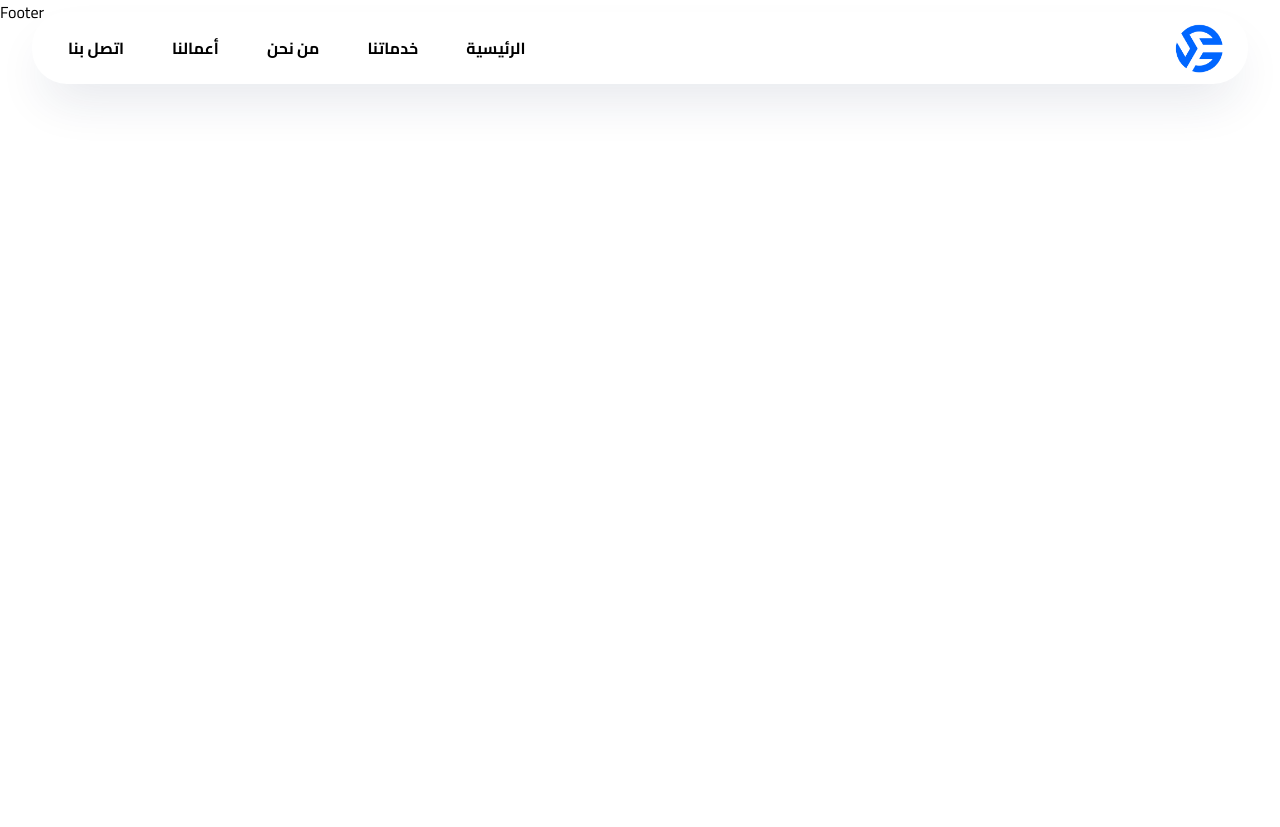
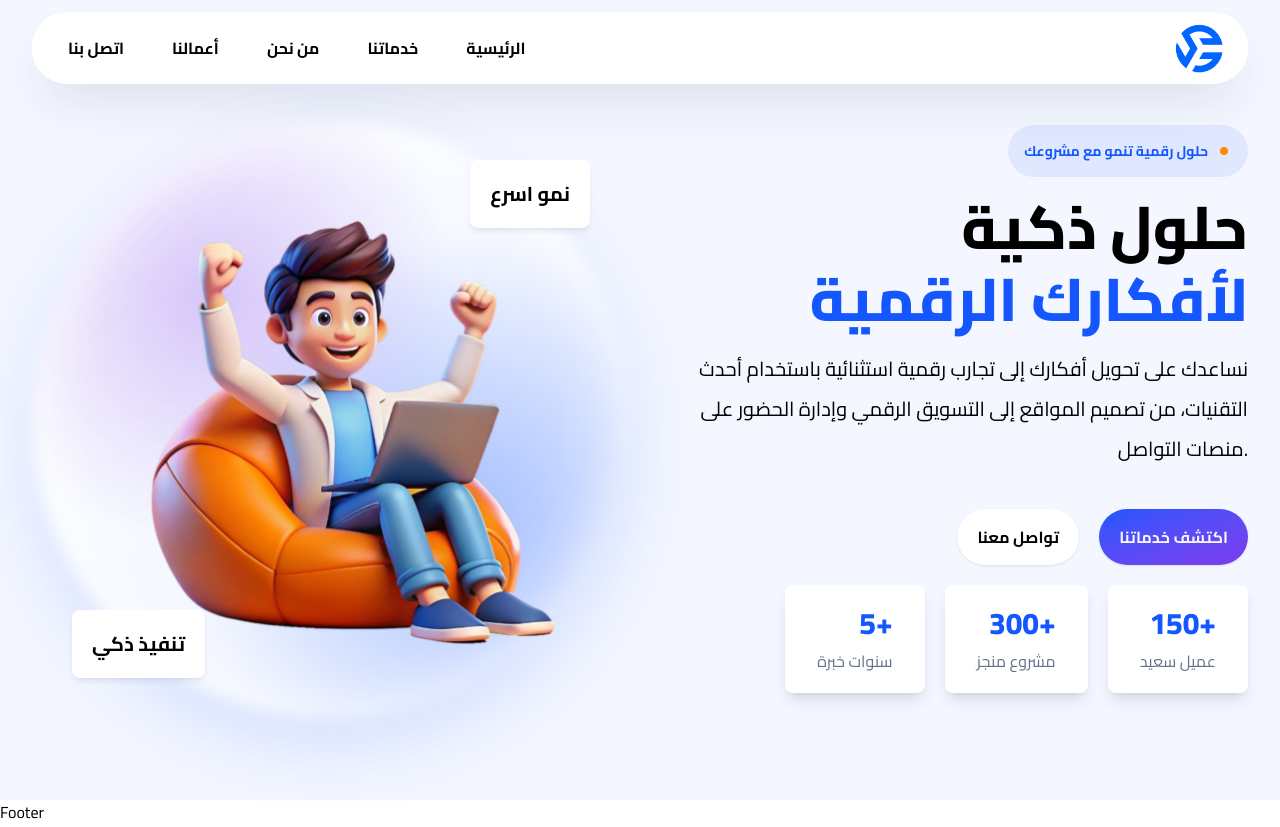
Before and after one commit to Yousef-El-Black/algomedia, a React (Vite) app in the folder client/: page / in a window 1280 px wide. Before the commit the page ends 800 px from the top, so only its background shows below. Built offline with nearby package versions, Linux system fonts and the light colour scheme.

Commit message:
Adding Home Section Desktop

```diff
--- a/client/src/components/Header.tsx
+++ b/client/src/components/Header.tsx
@@ -32,7 +32,7 @@ const Header = () => {
   return (
     <header className="py-3 fixed top-0 left-0 w-full z-90">
       <div className="container h-18">
-        <div className="w-full h-full shadow-2xl shadow-shadow rounded-[35px] flex justify-between items-center px-5">
+        <div className="w-full h-full shadow-2xl shadow-shadow rounded-[35px] flex justify-between items-center px-5 bg-card">
           <div className="left">
             <ul className="flex flex-row-reverse gap-4 font-bold">
               {menuLinks.map((item: MenuLinkType, index: number) => {
@@ -40,7 +40,7 @@ const Header = () => {
                   <li key={"menuLink-" + index} className=" ">
                     <Link
                       to={item.link}
-                      className="h-14 py-2 px-4 rounded-full bg-linear-to-br hover:from-primary hover:to-secondary hover:text-white hover:translate-y-10 relative transition-transform duration-300"
+                      className="h-14 py-2 px-4 rounded-full bg-linear-to-br hover:from-primary hover:to-secondary hover:text-white duration-300"
                     >
                       {item.title}
                     </Link>
@@ -53,11 +53,7 @@ const Header = () => {
             to="/"
             className="right h-full flex justify-center items-center"
           >
-            <img
-              src="/public/assets/circle-logo.png"
-              alt=""
-              className="h-4/5"
-            />
+            <img src="/assets/circle-logo.png" alt="" className="h-4/5" />
           </Link>
         </div>
       </div>
--- a/client/src/index.css
+++ b/client/src/index.css
@@ -7,6 +7,22 @@ body {
 
 .container {
   @apply max-w-7xl mx-auto px-4 sm:px-6 lg:px-8;
+}
+
+.btn {
+  @apply font-bold px-5 py-4 rounded-full shadow shadow-shadowsm duration-200 hover:-translate-y-1;
+}
+
+.primary-btn {
+  @apply bg-linear-to-br from-primary to-secondary text-soft;
+}
+
+.secondary-btn {
+  @apply bg-card hover:bg-primary hover:text-white;
+}
+
+.eyebrow {
+  @apply text-sm py-4 ps-4 pe-10 relative before:bg-accent before:w-2 before:h-2 before:absolute before:top-1/2 before:right-5 before:-translate-y-1/2 before:rounded-full rounded-full bg-[#1557ff17] text-primary font-bold;
 }
 
 @media (prefers-reduced-motion: reduce) {
@@ -19,3 +35,16 @@ body {
     transition-duration: 0.01ms !important;
   }
 }
+
+@theme {
+  --animate-movingUpDown: movingUpDown 3s ease-in-out infinite;
+  @keyframes movingUpDown {
+    0%,
+    100% {
+      transform: translateY(20px);
+    }
+    50% {
+      transform: translateY(-20px);
+    }
+  }
+}
--- a/client/src/pages/Homepage.tsx
+++ b/client/src/pages/Homepage.tsx
@@ -1,5 +1,99 @@
+import { Link } from "react-router-dom";
+
+const cardsData = [
+  {
+    num: 150,
+    title: "عميل سعيد",
+  },
+  {
+    num: 300,
+    title: "مشروع منجز",
+  },
+  {
+    num: 5,
+    title: "سنوات خبرة",
+  },
+];
+
+type CardDataType = {
+  num: number;
+  title: string;
+};
+
 const Homepage = () => {
-  return <></>;
+  return (
+    <>
+      <section id="home" className="bg-soft min-h-screen pt-30">
+        <div className="container flex items-center justify-center gap-5">
+          <div className="left flex-1">
+            <div className="rounded-full relative aspect-square flex justify-center items-center h-full">
+              <div
+                style={{
+                  boxShadow:
+                    "rgba(255, 255, 255, 0.85) 0px 0px 60px inset, rgba(21, 87, 255, 0.15) 0px 28px 70px",
+                  background:
+                    "radial-gradient(circle at 30% 30%, rgba(124, 58, 237, 0.28), transparent 42%), radial-gradient(circle at 72% 66%, rgba(21, 87, 255, 0.34), transparent 48%), linear-gradient(135deg, rgba(255, 255, 255, 0.98), rgba(232, 239, 255, 0.78))",
+                }}
+                className="background blur h-full rounded-full aspect-square absolute top-1/2 left-1/2 -translate-x-1/2 -translate-y-1/2"
+              ></div>
+              <img
+                src="/assets/Excited 3D Cartoon Character Using Laptop Sitting on a Bean Bag - 480x480.png"
+                alt=""
+                className="animate-movingUpDown h-4/5"
+              />
+              <div className="absolute top-10 right-10 bg-card p-5 text-xl font-bold rounded-lg shadow-shadowsm shadow-md">
+                نمو اسرع
+              </div>
+              <div className="absolute bottom-10 left-10 bg-card p-5 text-xl font-bold rounded-lg shadow-shadowsm shadow-md">
+                تنفيذ ذكي
+              </div>
+            </div>
+          </div>
+          <div className="right flex-1 flex flex-col justify-around items-end">
+            <span className="eyebrow">حلول رقمية تنمو مع مشروعك</span>
+            <div className="text text-end py-5">
+              <h1 className="font-extrabold text-6xl">
+                حلول ذكية
+                <br />{" "}
+                <span className="text-primary mt-3 block">
+                  {" "}
+                  لأفكارك الرقمية
+                </span>
+              </h1>
+              <p className="py-5 leading-10 text-xl">
+                نساعدك على تحويل أفكارك إلى تجارب رقمية استثنائية باستخدام أحدث
+                التقنيات، من تصميم المواقع إلى التسويق الرقمي وإدارة الحضور على
+                منصات التواصل.
+              </p>
+            </div>
+            <div className="btns flex flex-row-reverse items-center gap-5 justify-end">
+              <Link className="btn primary-btn" to="/#services">
+                اكتشف خدماتنا
+              </Link>
+              <Link className="btn secondary-btn" to="/#contact">
+                تواصل معنا
+              </Link>
+            </div>
+            <div className="cards flex flex-row-reverse gap-5 my-5">
+              {cardsData.map((card: CardDataType, index: number) => {
+                return (
+                  <div
+                    key={"home-card-" + index}
+                    className="flex flex-col text-end bg-card shadow-lg shadow-shadow py-5 px-8 gap-2 rounded-lg"
+                  >
+                    <span className="text-3xl font-extrabold text-primary">
+                      {card.num}+
+                    </span>
+                    <span className="text-muted ">{card.title}</span>
+                  </div>
+                );
+              })}
+            </div>
+          </div>
+        </div>
+      </section>
+    </>
+  );
 };
 
 export default Homepage;
```
